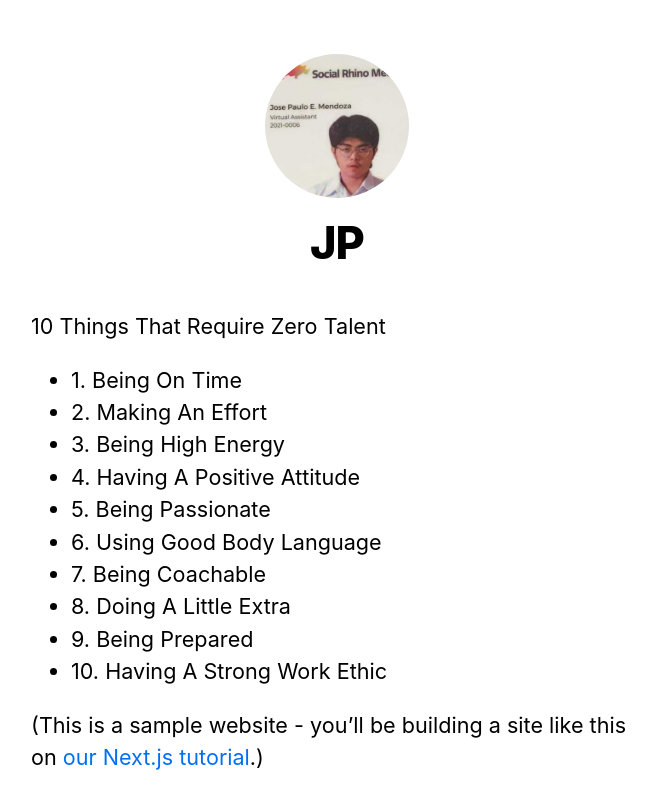
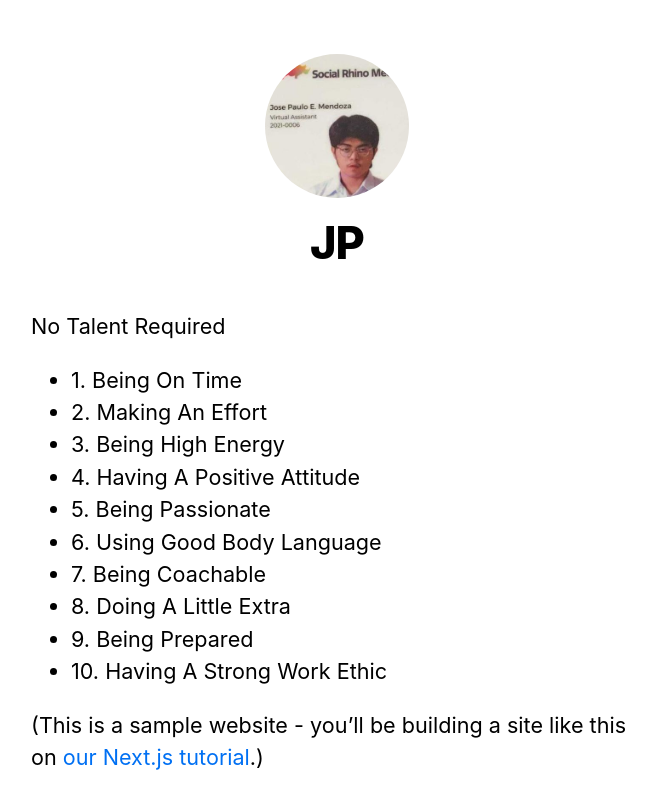
Before and after one commit to jpjpjp8/prelimexam, a Next.js app: page / in a window 1280 px wide. Shown: the top 808 px of the page, without its empty margins (303-959 px from the left). Built offline with nearby package versions, Linux system fonts and the light colour scheme.

Commit message:
Update index.js

```diff
--- a/pages/index.js
+++ b/pages/index.js
@@ -10,7 +10,7 @@ export default function Home() {
       </Head>
       <section className={utilStyles.headingMd}>
 
-<p>10 Things That Require Zero Talent</p>
+<p>No Talent Required</p>
 
 <ul>
 <li>1. Being On Time</li>
```
